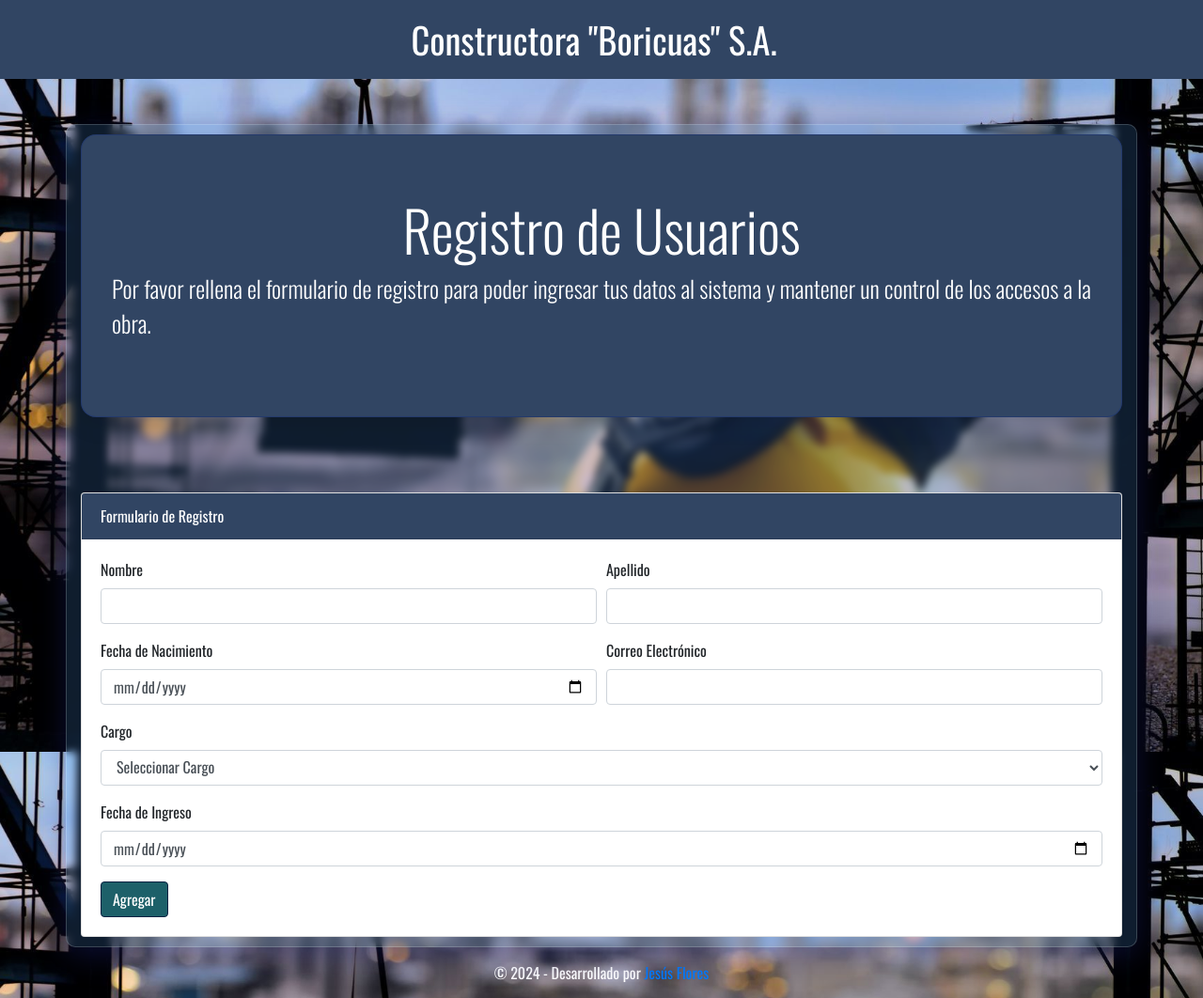
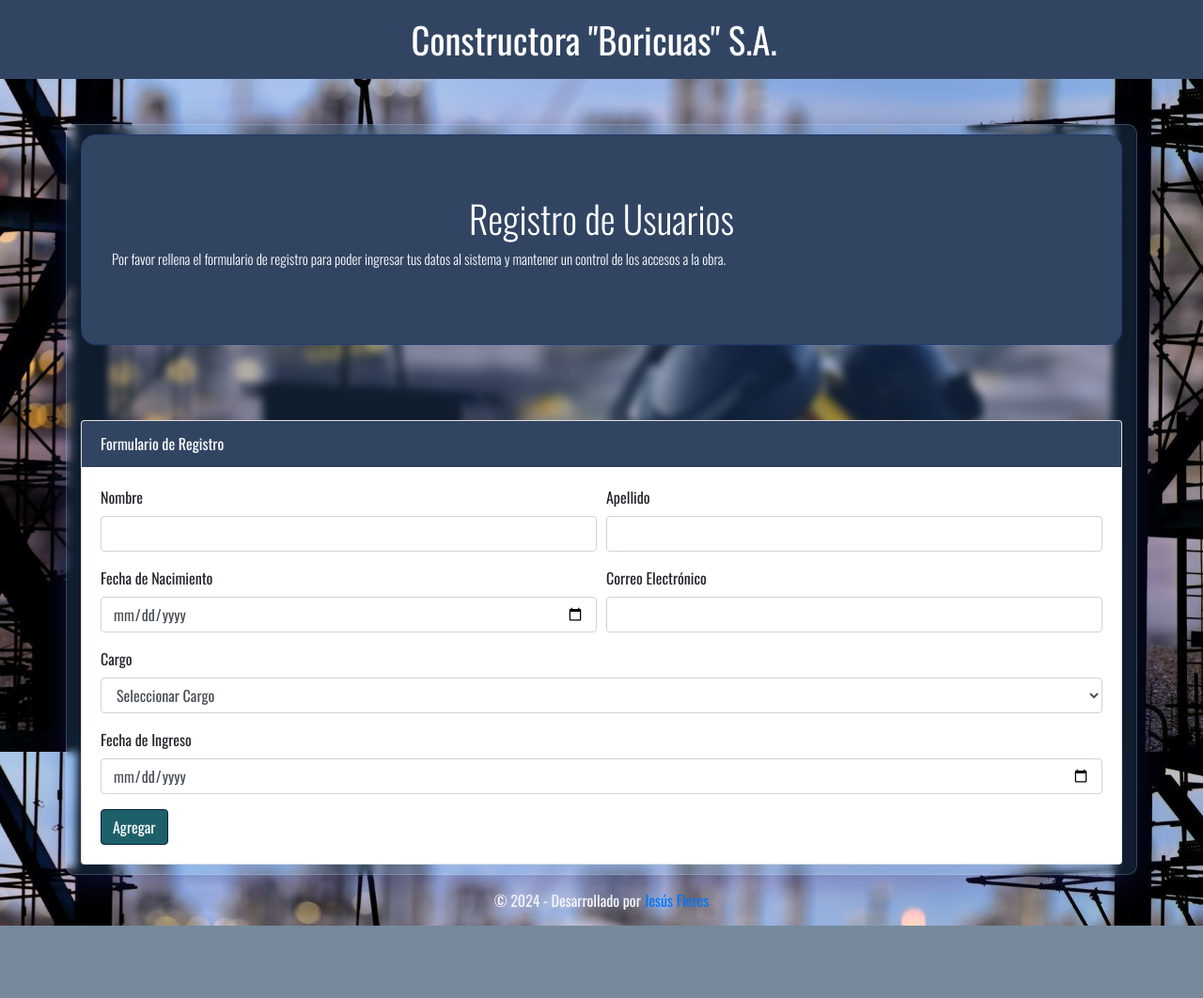
Before and after one commit to yisuskhryzt/EvaluacionFinalTaller, a plain HTML site: page index.html in a window 1280 px wide. Shown: the whole page at 94% size. After the commit the page ends 985 px from the top, so only its background shows below. Drawn offline with nearby package versions, Linux system fonts and the light colour scheme.

Commit message:
fuente body 2

```diff
--- a/styles.css
+++ b/styles.css
@@ -12,7 +12,7 @@ body {
 
 .navbar {
     background-color: #314563;
-    margin-bottom: 20px;
+    margin-bottom: 10px;
     position: relative;
     z-index: 2;
     text-align: center;
@@ -50,12 +50,12 @@ body {
 .display-4 {
     color: rgb(255, 255, 255);
     text-align: center;
-    font-size: 60px;
+    font-size: 40px;
 }
 
 .lead {
     color: rgb(255, 255, 255);
-    font-size: 25px;
+    font-size: 15px;
 }
 
 .card-header {
```
